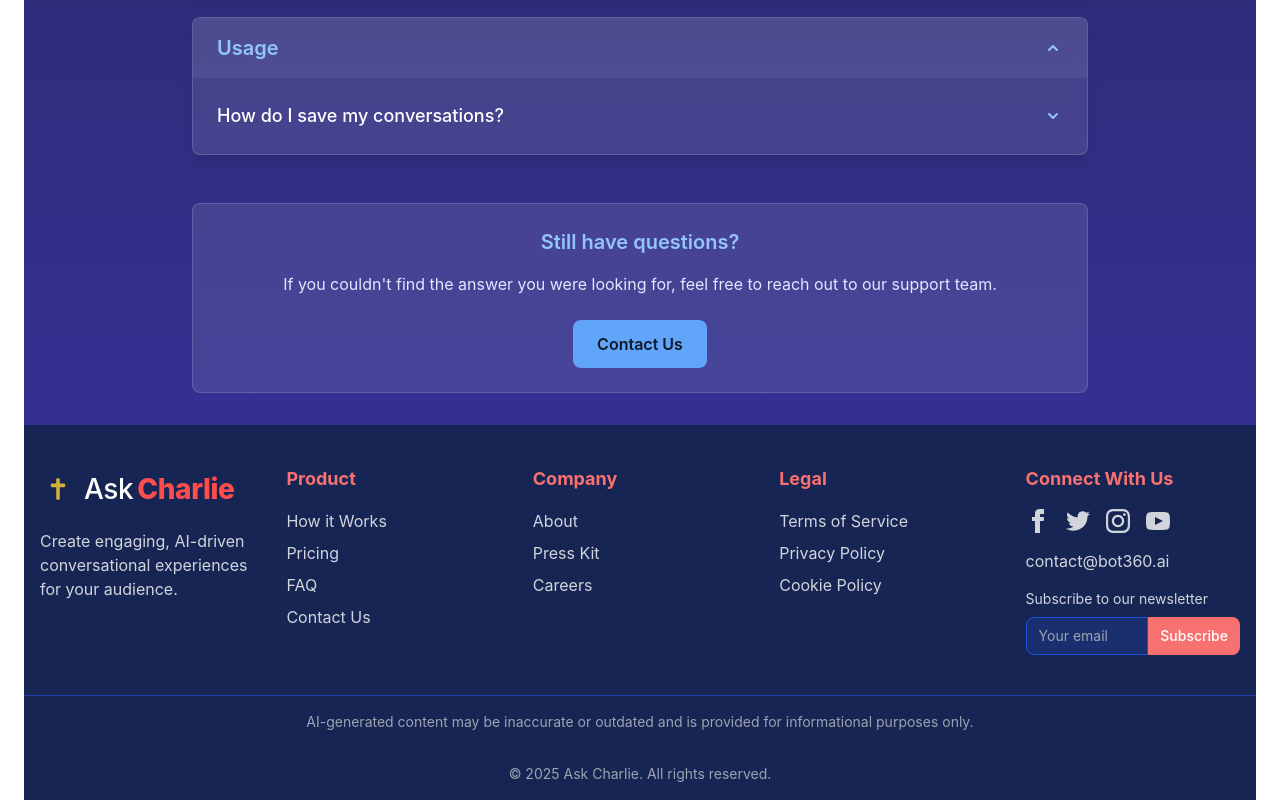
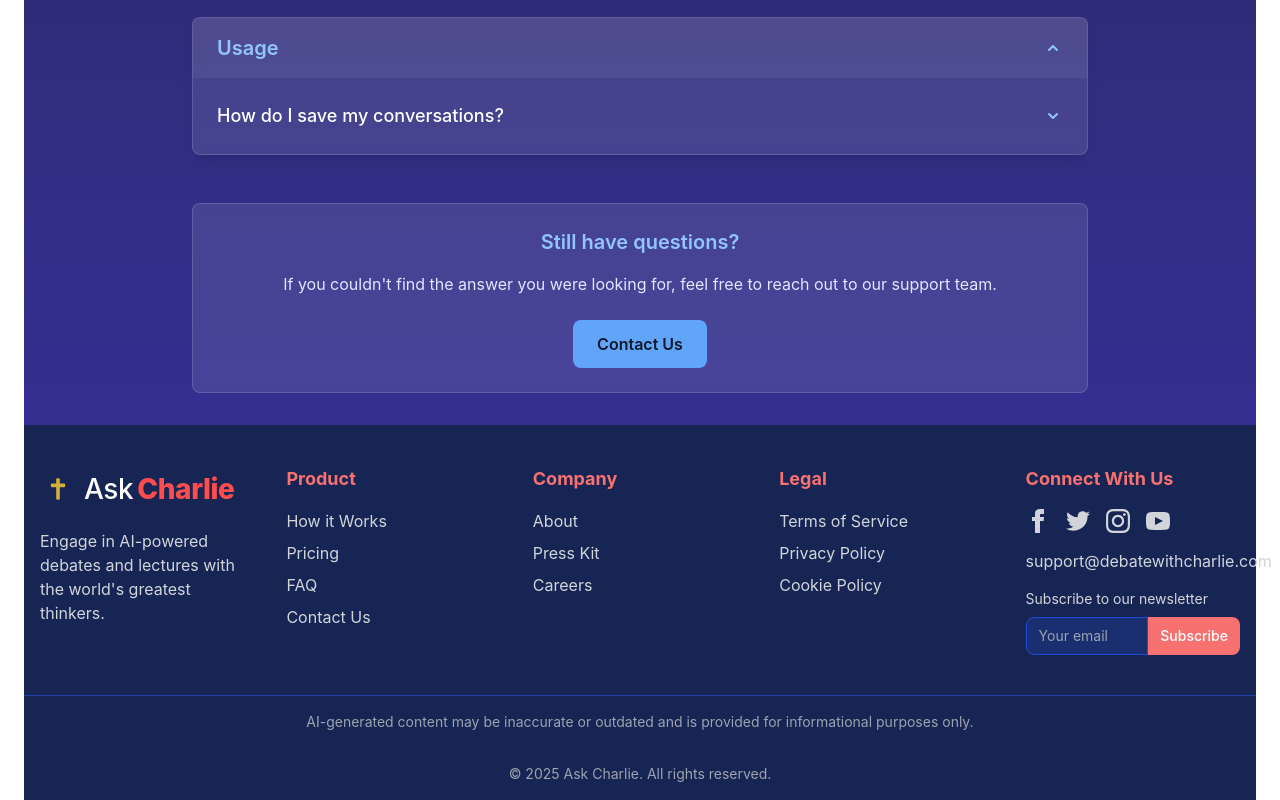
Before and after one commit to stroka22/ask-charlie, a React (Vite) app: page /faq in a window 1280 px wide. Shown: the part 613-1413 px from the top of the page. Built offline with nearby package versions, Linux system fonts and the light colour scheme; no server answers; the database is empty.

Commit message:
Footer: update tagline to 'Engage in AI-powered debates and lectures with the world's greatest thinkers.'

```diff
--- a/src/components/Footer.jsx
+++ b/src/components/Footer.jsx
@@ -23,7 +23,7 @@ const Footer = () => {
           <div className="col-span-1 md:col-span-2 lg:col-span-1">
             <Bot360Logo variant="light" size="lg" className="mb-4" />
             <p className="text-gray-300 mt-4">
-              Create engaging, AI-driven conversational experiences for your audience.
+              Engage in AI-powered debates and lectures with the world's greatest thinkers.
             </p>
           </div>
 
@@ -85,8 +85,8 @@ const Footer = () => {
               </a>
             </div>
             <p className="text-gray-300 mb-4">
-              <a href="mailto:contact@bot360.ai" className="hover:text-blue-200 transition-colors">
-                contact@bot360.ai
+              <a href="mailto:support@debatewithcharlie.com" className="hover:text-blue-200 transition-colors">
+                support@debatewithcharlie.com
               </a>
             </p>
 
```
